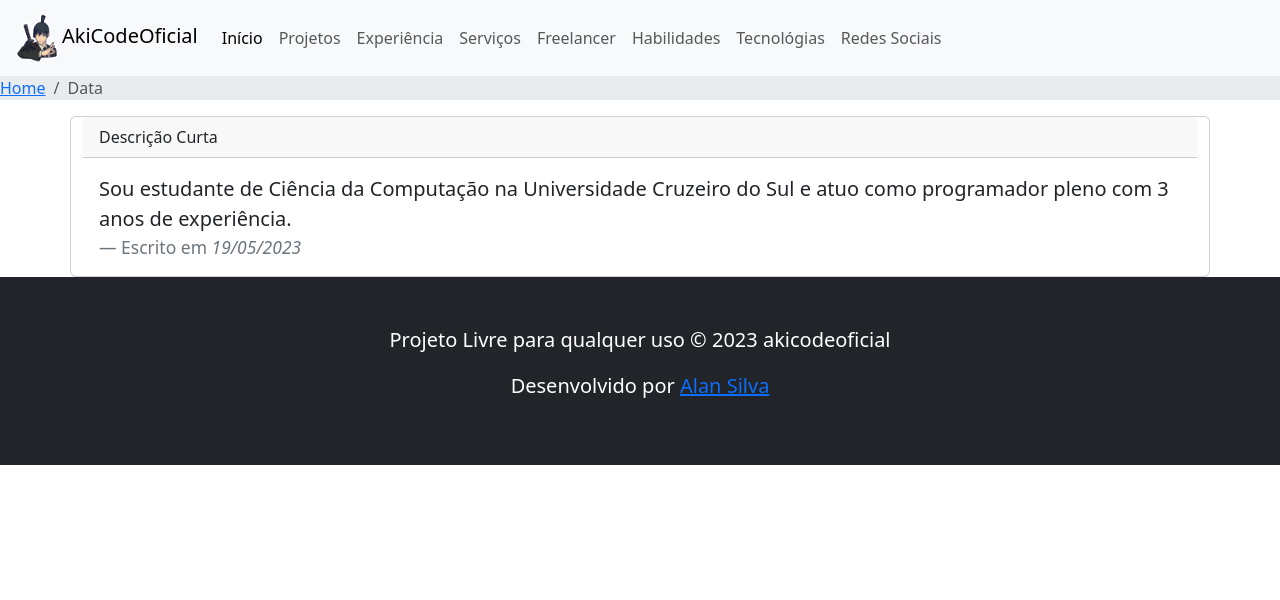
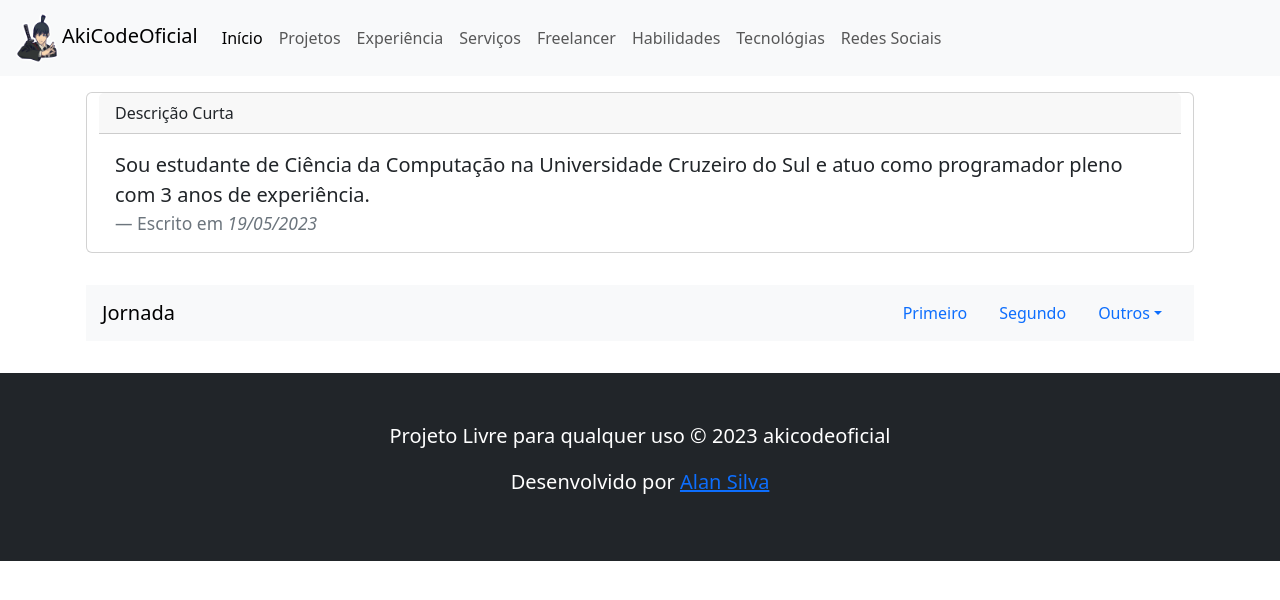
Before and after one commit to akicodeoficial/akicode-portfolio, a React (Vite) app: page / in a window 1280 px wide. Shown: the top 600 px of the page. Built offline with nearby package versions, Linux system fonts and the light colour scheme.

Commit message:
Criando jornada

```diff
--- a/src/pages/index.tsx
+++ b/src/pages/index.tsx
@@ -1,15 +1,11 @@
-import Breadcrumb from '../components/breadcrumb';
-import RootLayout from '../layouts/root';
+import RootLayout from "../layouts/root";
 
 export default function IndexPage(): JSX.Element {
   return (
     <RootLayout>
-      <section className="bg-body-secondary">
-        <Breadcrumb />
-      </section>
       <section>
         <div className="container">
-          <div className="row">
+          <div className="row p-3">
             <div className="card">
               <div className="card-header">Descrição Curta</div>
               <div className="card-body">
@@ -20,12 +16,61 @@ export default function IndexPage(): JSX.Element {
                     experiência.
                   </p>
                   <footer className="blockquote-footer">
-                    Escrito em{" "}
-                    <cite title="Source Title">19/05/2023</cite>
+                    Escrito em <cite title="Source Title">19/05/2023</cite>
                   </footer>
                 </blockquote>
               </div>
             </div>
+          </div>
+          <div className="row p-3">
+            <nav id="navbar-example2" className="navbar bg-light px-3 mb-3">
+              <a className="navbar-brand" href="#">
+                Jornada
+              </a>
+              <ul className="nav nav-pills">
+                <li className="nav-item">
+                  <a className="nav-link" href="#scrollspyHeading1">
+                    Primeiro
+                  </a>
+                </li>
+                <li className="nav-item">
+                  <a className="nav-link" href="#scrollspyHeading2">
+                    Segundo
+                  </a>
+                </li>
+                <li className="nav-item dropdown">
+                  <a
+                    className="nav-link dropdown-toggle"
+                    data-bs-toggle="dropdown"
+                    href="#"
+                    role="button"
+                    aria-expanded="false"
+                  >
+                    Outros
+                  </a>
+                  <ul className="dropdown-menu">
+                    <li>
+                      <a className="dropdown-item" href="#scrollspyHeading3">
+                        Third
+                      </a>
+                    </li>
+                    <li>
+                      <a className="dropdown-item" href="#scrollspyHeading4">
+                        Fourth
+                      </a>
+                    </li>
+                    <li>
+                      <hr className="dropdown-divider" />
+                    </li>
+                    <li>
+                      <a className="dropdown-item" href="#scrollspyHeading5">
+                        Fifth
+                      </a>
+                    </li>
+                  </ul>
+                </li>
+              </ul>
+            </nav>
           </div>
         </div>
       </section>
```
